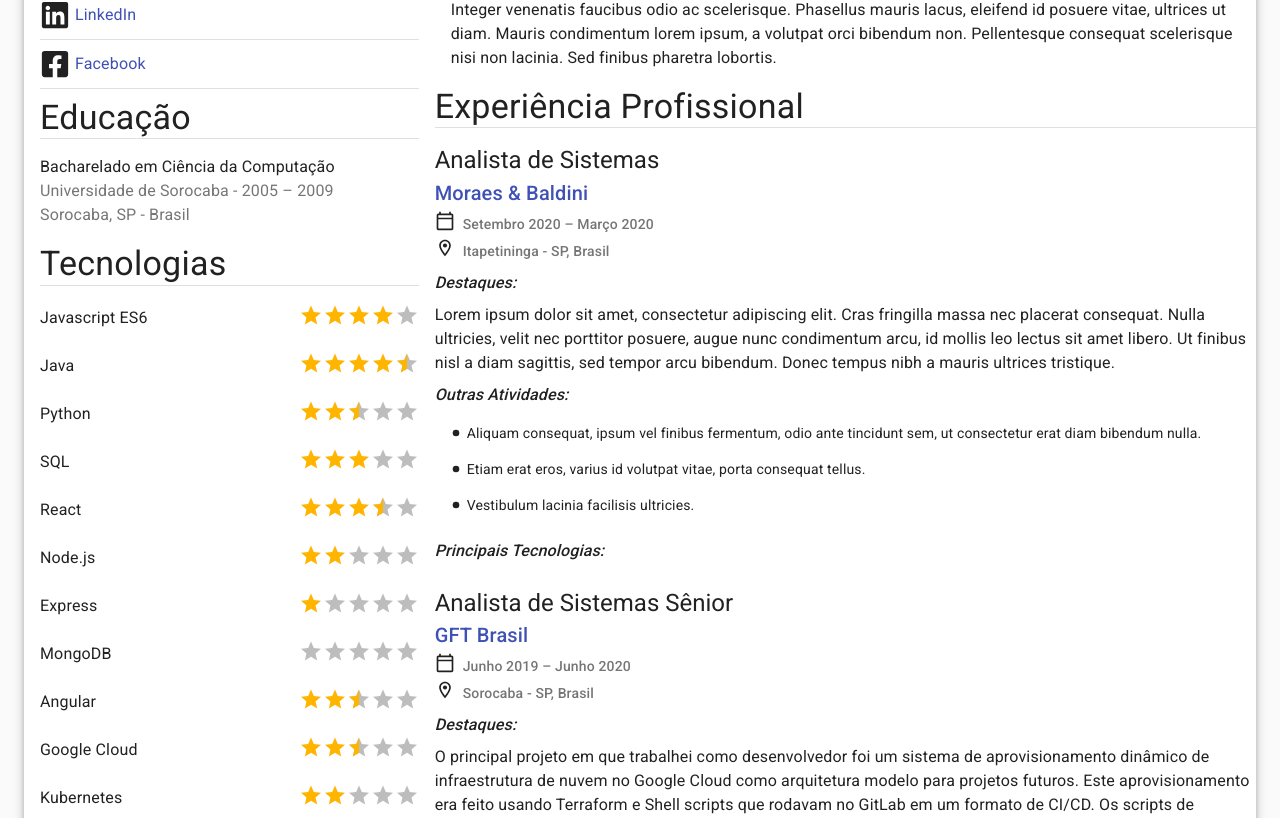
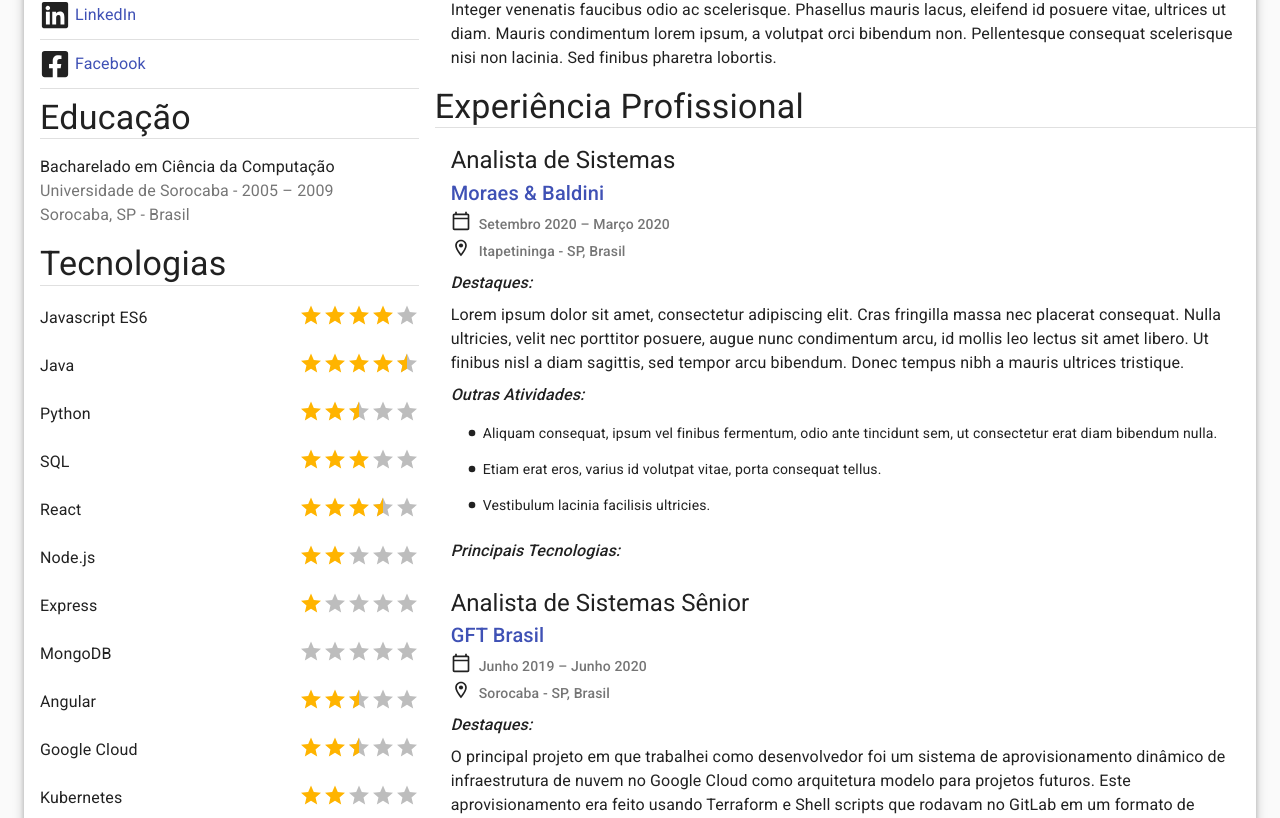
Before and after one commit to eduardopvm/react-cv, a React (Create React App) app: page / in a window 1280 px wide. Shown: the part 462-1280 px from the top of the page. Built offline with nearby package versions, Linux system fonts and the light colour scheme.

Commit message:
improved margin on WorkHistoryItem

```diff
--- a/src/main_content/WorkHistoryItem.js
+++ b/src/main_content/WorkHistoryItem.js
@@ -58,7 +58,7 @@ export default function WorkHistoryItem(props) {
   });
 
   return (
-    <Box mt={2} mb={3}>
+    <Box mt={2} mb={3} mx={2}>
       {/* Job Role */}
       <Typography variant="h5">{props.history.role}</Typography>
 
```
